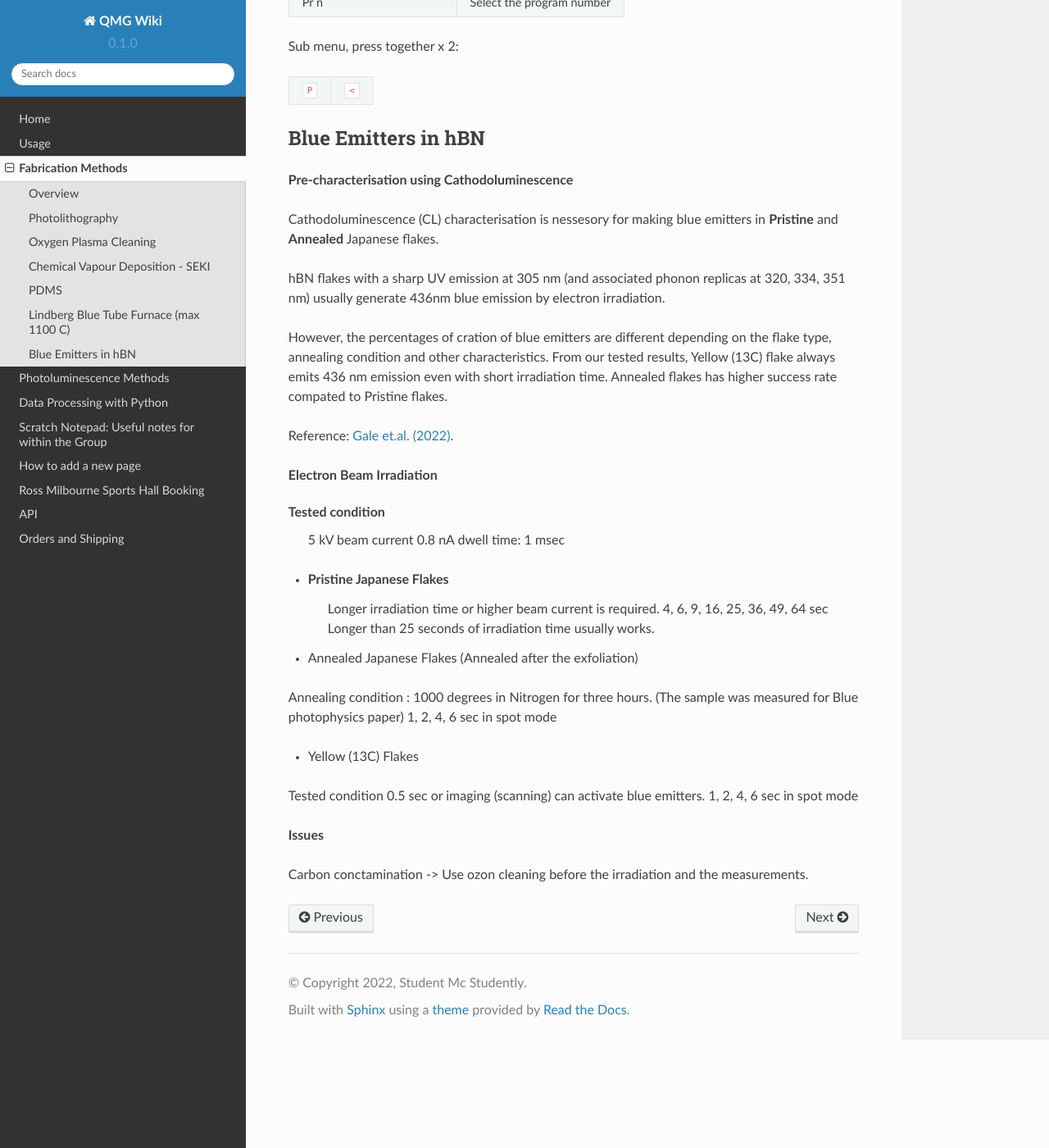
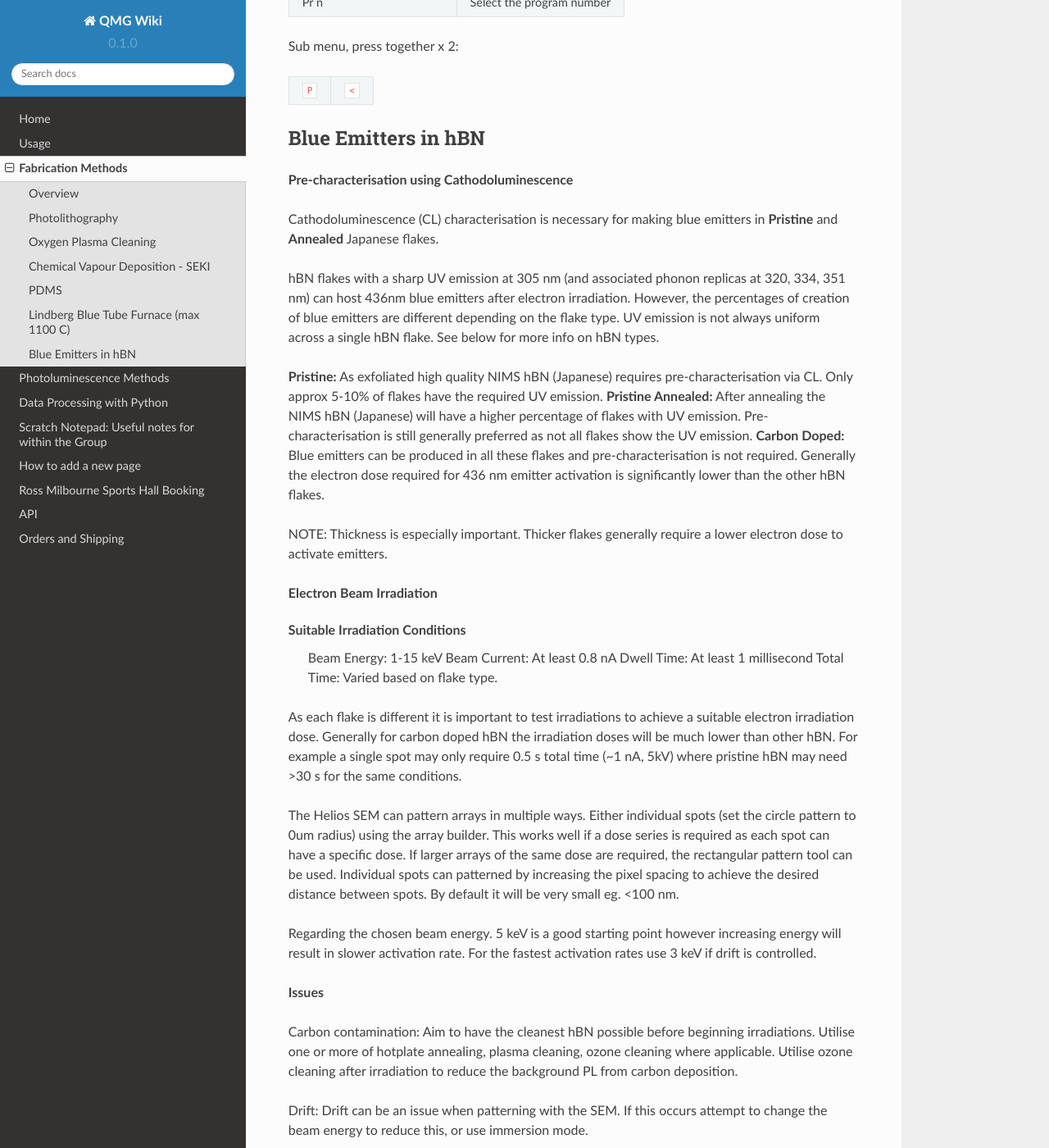
Before and after one commit to quantum-materials-group/QMG-wiki, a Sphinx documentation site: the page built from docs/pages/fab_sop.rst, in a window 1280 px wide and 1400 px high, scrolled down 4603 px. Shown: the whole window at 82% size. Built offline with Sphinx 7.4.7 and the Read the Docs theme 2.0.0, drawn with Linux system fonts in a browser that asks for light colours; some of the changed text lies outside the part shown.

Commit message:
Update fab_sop.rst

```diff
--- a/docs/pages/fab_sop.rst
+++ b/docs/pages/fab_sop.rst
@@ -262,40 +262,40 @@ Blue Emitters in hBN
 ---------------------
 **Pre-characterisation using Cathodoluminescence**
 
-Cathodoluminescence (CL) characterisation is nessesory for making blue emitters in **Pristine** and **Annealed** Japanese flakes.
+Cathodoluminescence (CL) characterisation is necessary for making blue emitters in **Pristine** and **Annealed** Japanese flakes.
 
-hBN flakes with a sharp UV emission at 305 nm (and associated phonon replicas at 320, 334, 351 nm) usually generate 436nm blue emission by electron irradiation.
+hBN flakes with a sharp UV emission at 305 nm (and associated phonon replicas at 320, 334, 351 nm) can host 436nm blue emitters after electron irradiation. However, the percentages of creation of blue emitters are different depending on the flake type. UV emission is not always uniform across a single hBN flake. See below for more info on hBN types.
 
-However, the percentages of cration of blue emitters are different depending on the flake type, annealing condition and other characteristics.
-From our tested results, Yellow (13C) flake always emits 436 nm emission even with short irradiation time. Annealed flakes has higher success rate compated to Pristine flakes.
+**Pristine:** As exfoliated high quality NIMS hBN (Japanese) requires pre-characterisation via CL. Only approx 5-10% of flakes have the required UV emission.
+**Pristine Annealed:** After annealing the NIMS hBN (Japanese) will have a higher percentage of flakes with UV emission. Pre-characterisation is still generally preferred as not all flakes show the UV emission.
+**Carbon Doped:** Blue emitters can be produced in all these flakes and pre-characterisation is not required. Generally the electron dose required for 436 nm emitter activation is significantly lower than the other hBN flakes.
 
-Reference: `Gale et.al. (2022)
-<https://pubs.acs.org/doi/10.1021/acsphotonics.2c00631>`_.
-
+NOTE: Thickness is especially important. Thicker flakes generally require a lower electron dose to activate emitters.
 
 **Electron Beam Irradiation**
 
-Tested condition
-   5 kV
-   beam current 0.8 nA
-   dwell time: 1 msec
+Suitable Irradiation Conditions
+   Beam Energy: 1-15 keV
+   Beam Current: At least 0.8 nA
+   Dwell Time: At least 1 millisecond
+   Total Time: Varied based on flake type.
 
-- Pristine Japanese Flakes
-   Longer irradiation time or higher beam current is required.
-   4, 6, 9, 16, 25, 36, 49, 64 sec
-   Longer than 25 seconds of irradiation time usually works.
+As each flake is different it is important to test irradiations to achieve a suitable electron irradiation dose. Generally for carbon doped hBN the irradiation doses will be much lower than other hBN. For example a single spot may only require 0.5 s total time (~1 nA, 5kV) where pristine hBN may need >30 s for the same conditions.
 
-- Annealed Japanese Flakes (Annealed after the exfoliation)
-Annealing condition : 1000 degrees in Nitrogen for three hours. (The sample was measured for Blue photophysics paper)
-1, 2, 4, 6 sec in spot mode
+The Helios SEM can pattern arrays in multiple ways. Either individual spots (set the circle pattern to 0um radius) using the array builder. This works well if a dose series is required as each spot can have a specific dose. If larger arrays of the same dose are required, the rectangular pattern tool can be used. Individual spots can patterned by increasing the pixel spacing to achieve the desired distance between spots. By default it will be very small eg. <100 nm.
 
-- Yellow (13C) Flakes
-Tested condition
-0.5 sec or imaging (scanning) can activate blue emitters.
-1, 2, 4, 6 sec in spot mode
-
+Regarding the chosen beam energy. 5 keV is a good starting point however increasing energy will result in slower activation rate. For the fastest activation rates use 3 keV if drift is controlled.
 
 **Issues**
 
-Carbon conctamination
--> Use ozon cleaning before the irradiation and the measurements.
+Carbon contamination:
+Aim to have the cleanest hBN possible before beginning irradiations. Utilise one or more of hotplate annealing, plasma cleaning, ozone cleaning where applicable.
+Utilise ozone cleaning after irradiation to reduce the background PL from carbon deposition.
+
+Drift:
+Drift can be an issue when patterning with the SEM. If this occurs attempt to change the beam energy to reduce this, or use immersion mode.
+
+
+**More Info**
+Reference: `Gale et.al. (2022)
+<https://pubs.acs.org/doi/10.1021/acsphotonics.2c00631>`.
```
